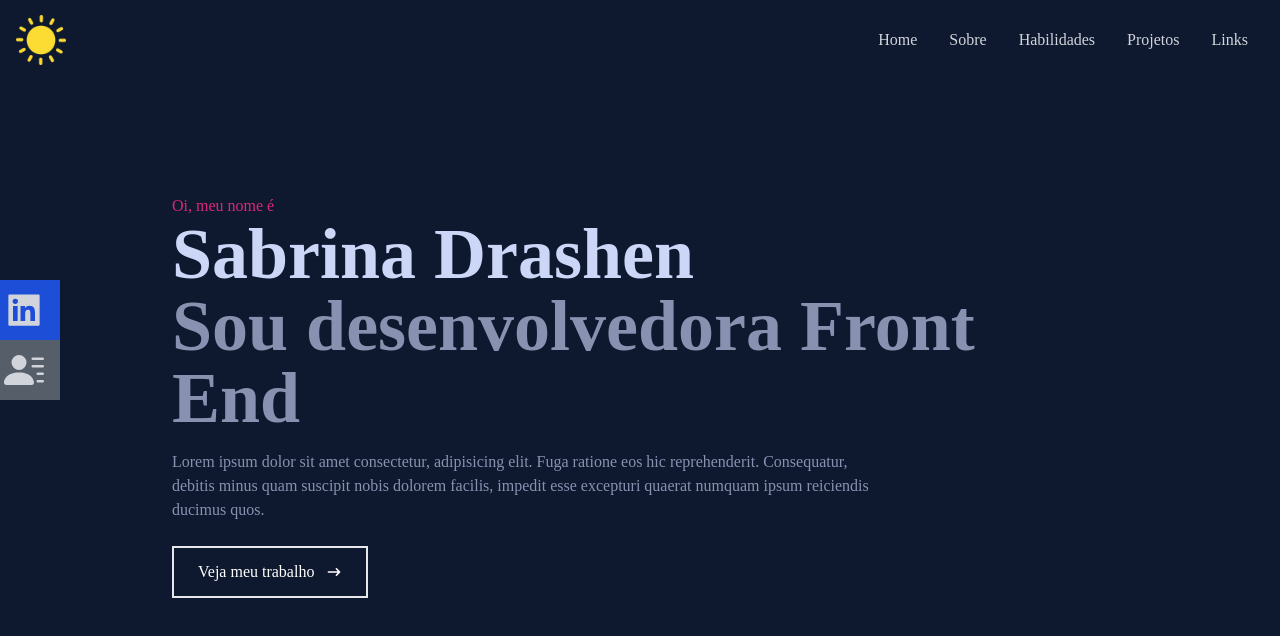
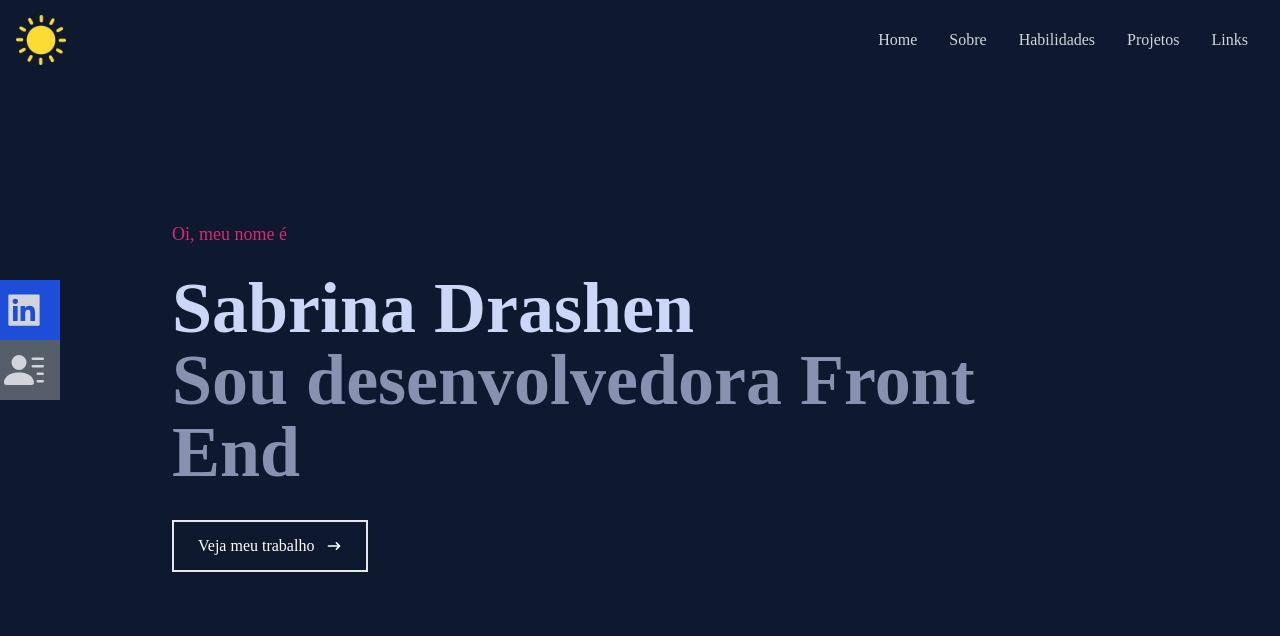
Before and after one commit to sdrashen/my-portifolio, a React (Create React App) app: page / in a window 1280 px wide. Shown: the top 636 px of the page. Built offline with nearby package versions, Linux system fonts and the light colour scheme; the HTML template or start-up script is replaced by a standard one.

Commit message:
refactor: change home details

```diff
--- a/src/components/Home.jsx
+++ b/src/components/Home.jsx
@@ -6,10 +6,10 @@ const Home = () => {
     <div name='home' className=' w-full h-screen bg-[#0e192f]'>
       {/*Container*/}
       <div className='max-w-[1000px] mx-auto px-8 flex flex-col justify-center h-full'>
-        <p className='text-pink-600'>Oi, meu nome é</p>
+        <p className='text-lg text-pink-600 pb-6'>Oi, meu nome é</p>
         <h1 className='text-4xl sm:text-7xl font-bold text-[#ccd6f6]'>Sabrina Drashen</h1>
-        <h2 className='text-4xl sm:text-7xl font-bold text-[#8892b0]'>Sou desenvolvedora Front End</h2>
-        <p className='text-[#8892b0] py-4 max-w-[700px]'>Lorem ipsum dolor sit amet consectetur, adipisicing elit. Fuga ratione eos hic reprehenderit. Consequatur, debitis minus quam suscipit nobis dolorem facilis, impedit esse excepturi quaerat numquam ipsum reiciendis ducimus quos.</p>
+        <h2 className='text-4xl pb-6 sm:text-7xl font-bold text-[#8892b0]'>Sou desenvolvedora Front End</h2>
+        {/* <p className='text-[#8892b0] py-4 max-w-[700px]'>Lorem ipsum dolor sit amet consectetur, adipisicing elit. Fuga ratione eos hic reprehenderit. Consequatur, debitis minus quam suscipit nobis dolorem facilis, impedit esse excepturi quaerat numquam ipsum reiciendis ducimus quos.</p> */}
         <div>
           <button className='text-white group border-2 px-6 py-3 my-2 flex items-center hover:bg-pink-600 hover:border-pink-600'>Veja meu trabalho
             <span className='group-hover:rotate-90 duration-300'>
```
